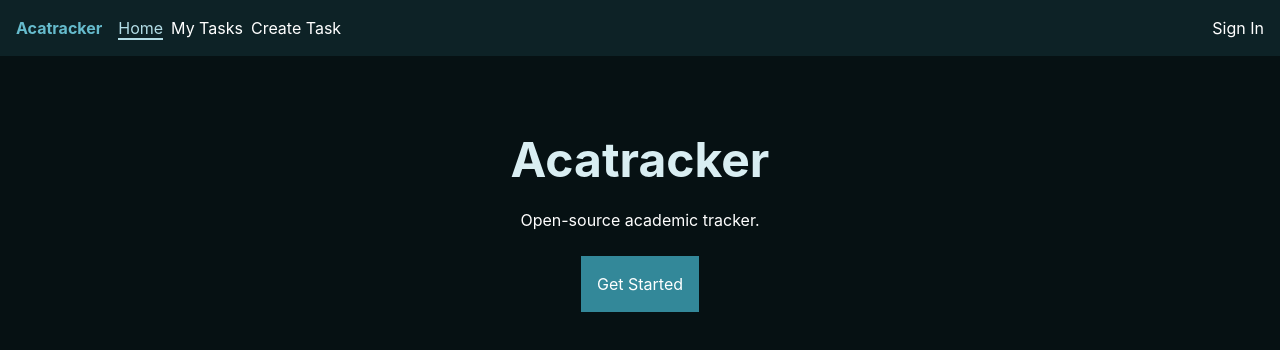
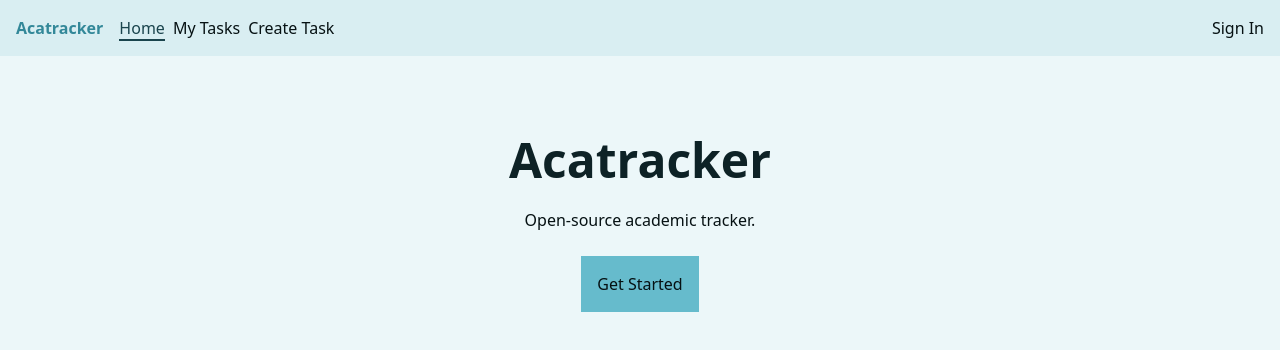
Before and after one commit to ImDarkTom/Acatracker, a Nuxt app: page / in a window 1280 px wide. Shown: the top 350 px of the page. Built offline with nearby package versions, Linux system fonts and the light colour scheme.

Commit message:
feat: light theme

```diff
--- a/app/assets/css/main.css
+++ b/app/assets/css/main.css
@@ -17,3 +17,19 @@
 body {
     @apply bg-brand-950 text-brand-50;
 }
+
+@media (prefers-color-scheme: light) {
+    :root {
+        --color-brand-950: hsl(190, 50%, 95%);
+        --color-brand-900: hsl(190, 50%, 90%);
+        --color-brand-800: hsl(190, 50%, 80%);
+        --color-brand-700: hsl(190, 50%, 70%);
+        --color-brand-600: hsl(190, 50%, 60%);
+        --color-brand-500: hsl(190, 50%, 50%);
+        --color-brand-400: hsl(190, 50%, 40%);
+        --color-brand-300: hsl(190, 50%, 30%);
+        --color-brand-200: hsl(190, 50%, 20%);
+        --color-brand-100: hsl(190, 50%, 10%);
+        --color-brand-50:  hsl(190, 50%, 5%);
+    }
+}
--- a/package.json
+++ b/package.json
@@ -10,7 +10,9 @@
     "postinstall": "nuxt prepare"
   },
   "dependencies": {
+    "@tailwindcss/vite": "^4.1.16",
     "nuxt": "^4.2.0",
+    "tailwindcss": "^4.1.16",
     "vue": "^3.5.22",
     "vue-router": "^4.6.3"
   }
```
